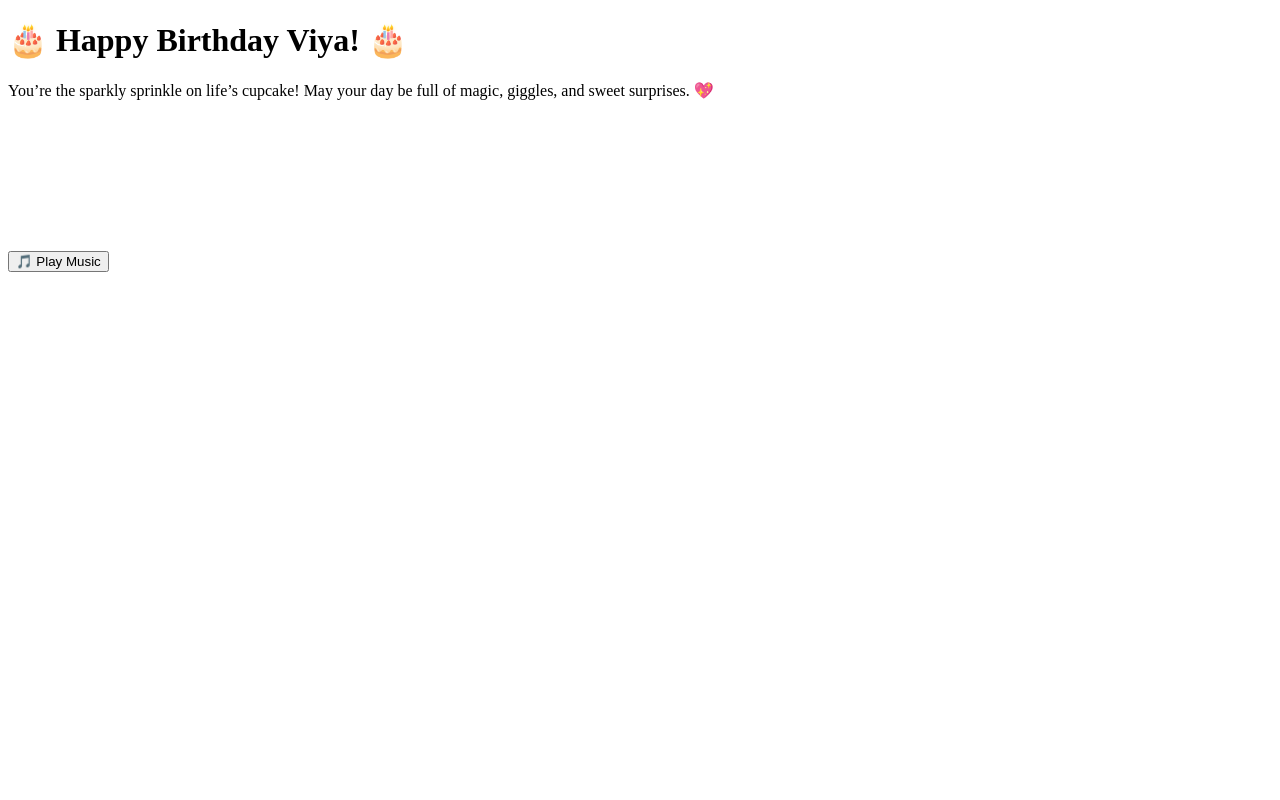
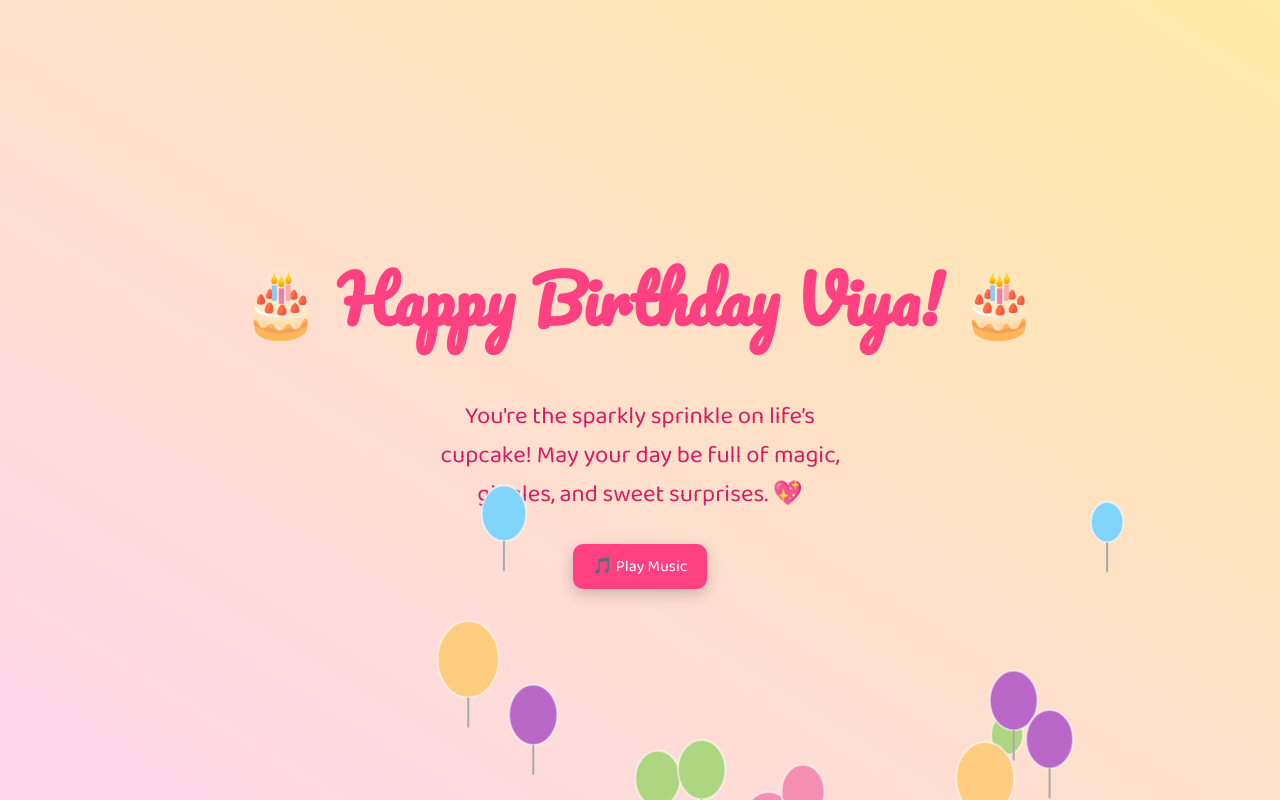
Before and after one commit to ankiitt7/viya, a plain HTML site: page index.html in a window 1280 px wide. Drawn offline with Linux system fonts and the light colour scheme.

Commit message:
Update index.html

```diff
--- a/index.html
+++ b/index.html
@@ -6,30 +6,147 @@
   <title>Happy Birthday Viya! 🎈🎉</title>
   <link href="https://fonts.googleapis.com/css2?family=Baloo+2&family=Pacifico&display=swap" rel="stylesheet">
   <style>
-    body { /* styles… */ }
-    h1 { /* styles… */ }
-    p { /* styles… */ }
-    canvas { /* styles… */ }
-    button { /* styles… */ }
-    @keyframes bounce { /* styles… */ }
+    body {
+      margin: 0;
+      padding: 0;
+      height: 100vh;
+      background: linear-gradient(to top right, #ffd6ec, #ffeaa7);
+      font-family: 'Baloo 2', cursive;
+      overflow: hidden;
+      display: flex;
+      justify-content: center;
+      align-items: center;
+      flex-direction: column;
+      text-align: center;
+    }
+
+    h1 {
+      font-family: 'Pacifico', cursive;
+      font-size: 4rem;
+      color: #ff4081;
+      margin-bottom: 0.5em;
+      animation: bounce 2s infinite;
+    }
+
+    p {
+      font-size: 1.5rem;
+      color: #d81b60;
+      margin: 0;
+      max-width: 400px;
+      padding: 0 20px;
+    }
+
+    canvas {
+      position: fixed;
+      top: 0;
+      left: 0;
+      width: 100vw;
+      height: 100vh;
+      pointer-events: none;
+      z-index: 0;
+    }
+
+    button {
+      margin-top: 30px;
+      font-size: 1rem;
+      background-color: #ff4081;
+      color: white;
+      border: none;
+      padding: 10px 20px;
+      border-radius: 10px;
+      cursor: pointer;
+      font-family: 'Baloo 2', cursive;
+      box-shadow: 0 5px 15px rgba(0,0,0,0.2);
+      z-index: 10;
+    }
+
+    @keyframes bounce {
+      0%, 100% { transform: translateY(0); }
+      50% { transform: translateY(-10px); }
+    }
   </style>
 </head>
 <body>
   <h1>🎂 Happy Birthday Viya! 🎂</h1>
-  <p>You’re the sparkly sprinkle on life’s cupcake! May your day be full of magic, giggles, and sweet surprises. 💖</p>
+  <p>You're the sparkly sprinkle on life’s cupcake! May your day be full of magic, giggles, and sweet surprises. 💖</p>
 
-  <!-- CC BY 3.0 music: "Happy, Happy Birthday – To You" by B2B -->
   <audio id="birthdaySong" src="happy-birthday.mp3" preload="auto"></audio>
   <button onclick="toggleMusic()">🎵 Play Music</button>
 
   <canvas id="balloonCanvas"></canvas>
 
   <script>
-    /* balloon animation… */
+    const canvas = document.getElementById('balloonCanvas');
+    const ctx = canvas.getContext('2d');
+    let w, h;
+
+    function resize() {
+      w = window.innerWidth;
+      h = window.innerHeight;
+      canvas.width = w * devicePixelRatio;
+      canvas.height = h * devicePixelRatio;
+      canvas.style.width = w + 'px';
+      canvas.style.height = h + 'px';
+      ctx.setTransform(1, 0, 0, 1, 0, 0);
+      ctx.scale(devicePixelRatio, devicePixelRatio);
+    }
+
+    window.addEventListener('resize', resize);
+    resize();
+
+    const balloons = [];
+    const colors = ['#f48fb1', '#81d4fa', '#aed581', '#ffcc80', '#ba68c8'];
+
+    function createBalloon() {
+      return {
+        x: Math.random() * w,
+        y: h + 50 + Math.random() * h,
+        radius: 20 + Math.random() * 20,
+        color: colors[Math.floor(Math.random() * colors.length)],
+        speed: 0.5 + Math.random(),
+        sway: Math.random() * 1,
+        swayDir: Math.random() > 0.5 ? 1 : -1
+      };
+    }
+
+    for (let i = 0; i < 30; i++) {
+      balloons.push(createBalloon());
+    }
+
+    function drawBalloon(balloon) {
+      ctx.beginPath();
+      ctx.ellipse(balloon.x, balloon.y, balloon.radius * 0.8, balloon.radius, 0, 0, 2 * Math.PI);
+      ctx.fillStyle = balloon.color;
+      ctx.fill();
+      ctx.strokeStyle = '#ffffff88';
+      ctx.lineWidth = 2;
+      ctx.stroke();
+
+      // string
+      ctx.beginPath();
+      ctx.moveTo(balloon.x, balloon.y + balloon.radius);
+      ctx.lineTo(balloon.x, balloon.y + balloon.radius + 30);
+      ctx.strokeStyle = '#aaa';
+      ctx.stroke();
+    }
+
+    function animate() {
+      ctx.clearRect(0, 0, w, h);
+      balloons.forEach((b, i) => {
+        b.y -= b.speed;
+        b.x += b.sway * b.swayDir;
+        if (b.y < -50) balloons[i] = createBalloon();
+        drawBalloon(b);
+      });
+      requestAnimationFrame(animate);
+    }
+
+    animate();
 
     const song = document.getElementById('birthdaySong');
     const button = document.querySelector('button');
     let isPlaying = false;
+
     function toggleMusic() {
       if (isPlaying) {
         song.pause();
```
